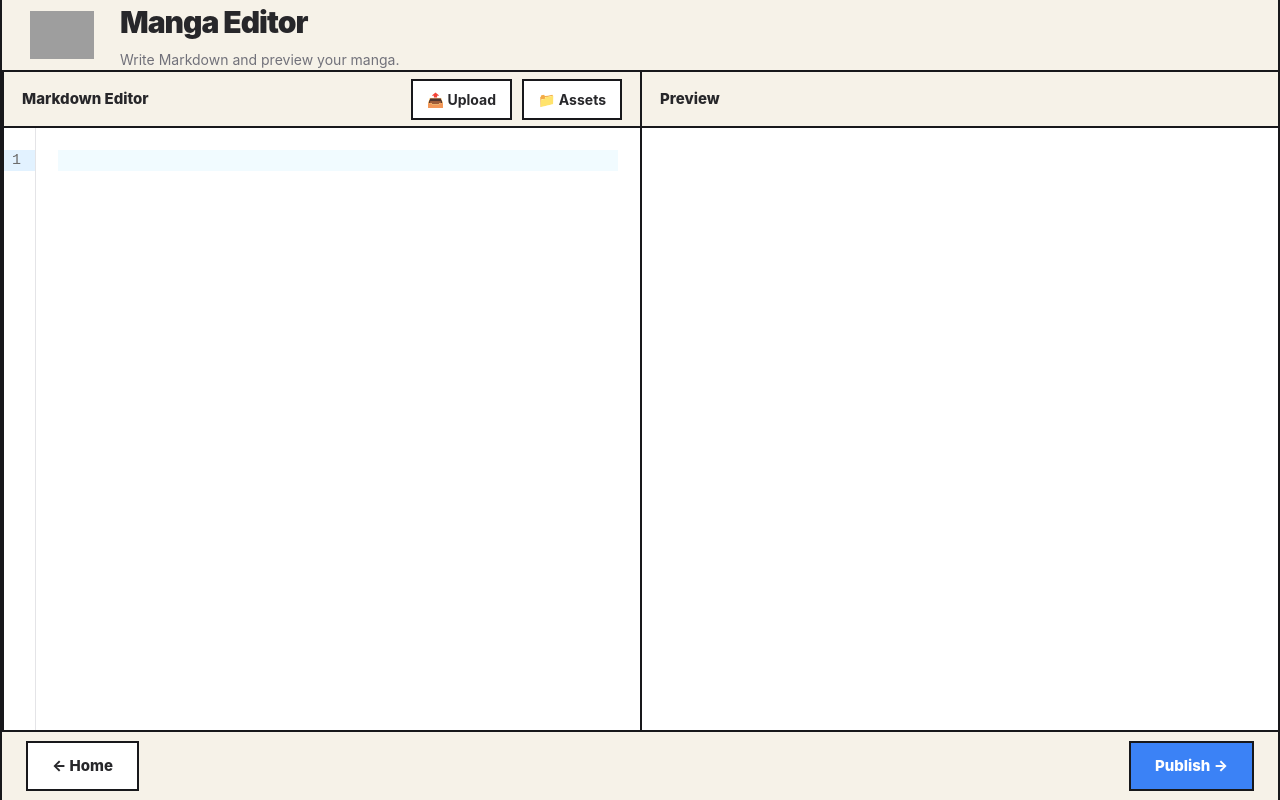
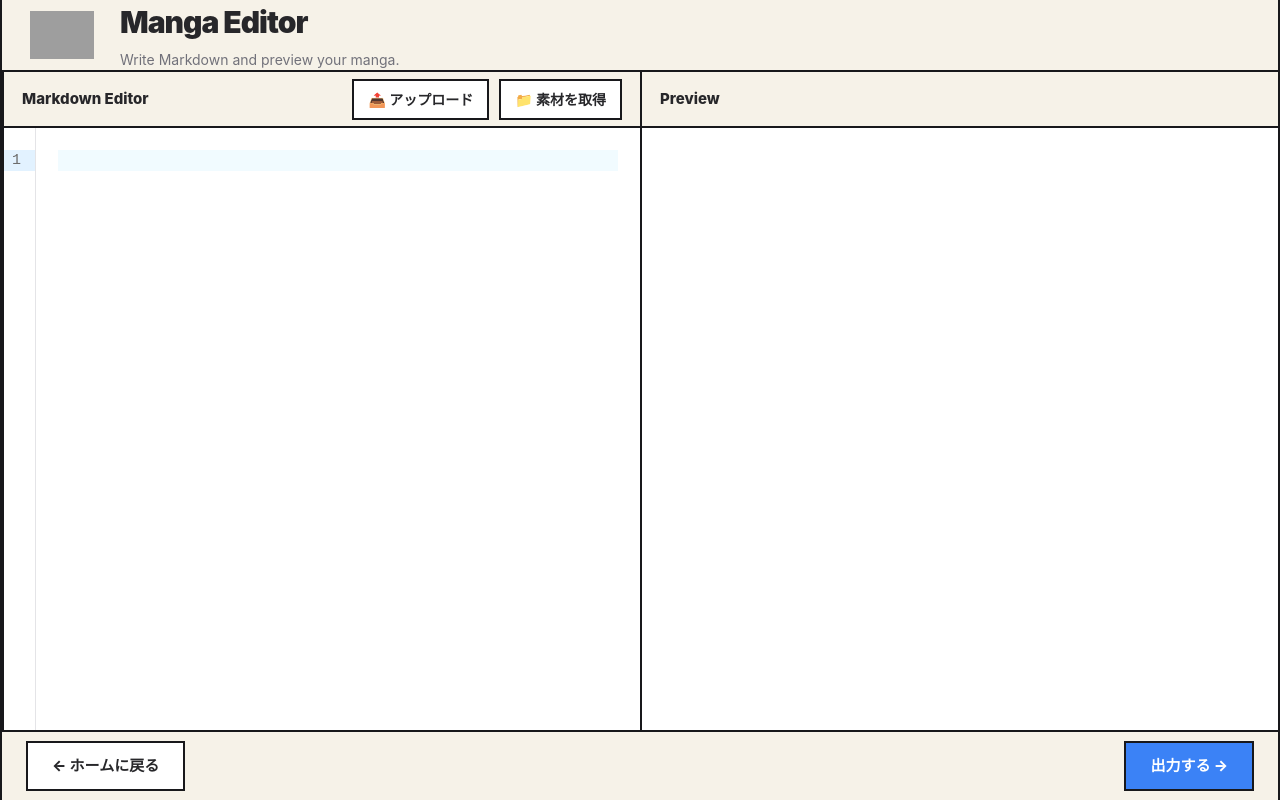
Before and after one commit to Koufuu15/MangaDown, a Vue app: page /write-md in a window 1280 px wide. Built offline with nearby package versions, Linux system fonts and the light colour scheme; grey boxes are pictures that could not be loaded.

Commit message:
要素を日本語化

```diff
--- a/src/assets/writeMD.css
+++ b/src/assets/writeMD.css
@@ -118,6 +118,7 @@
   font-weight:700;
   cursor:pointer;
   transition:.18s;
+  white-space: nowrap;
 }
 
 .write-md-toolbar-button:hover{
--- a/src/views/save.vue
+++ b/src/views/save.vue
@@ -84,7 +84,7 @@ const toggleView = () => {
 
       <aside class="save-actions">
         <section class="save-action-group">
-          <h2 class="save-action-title">Export</h2>
+          <h2 class="save-action-title">出力する</h2>
           <div class="save-button-grid">
             <button class="save-action-button" @click="exportMarkdown">Markdown</button>
             <button class="save-action-button" @click="exportHTML">HTML</button>
@@ -94,11 +94,11 @@ const toggleView = () => {
         </section>
 
         <section class="save-action-group">
-          <h2 class="save-action-title">Share</h2>
+          <h2 class="save-action-title">共有する</h2>
           <div class="save-button-grid">
             <button class="save-action-button" @click="shareX()">X</button>
             <button class="save-action-button" @click="shareFacebook()">Facebook</button>
-            <button class="save-action-button" @click="shareNative()">Share</button>
+            <button class="save-action-button" @click="shareNative()">その他</button>
           </div>
         </section>
       </aside>
--- a/src/views/writeMD.vue
+++ b/src/views/writeMD.vue
@@ -166,14 +166,14 @@ onMounted(() => {
               class="write-md-toolbar-button"
               @click="openImagePicker"
             >
-              📤 Upload
+              📤 アップロード
             </button>
 
             <button
               class="write-md-toolbar-button"
               @click="openAssetPicker"
             >
-              📁 Assets
+              📁 素材を取得
             </button>
 
             <input
@@ -226,14 +226,14 @@ onMounted(() => {
         class="write-md-secondary-button"
         @click="router.push('/')"
       >
-        ← Home
+        ← ホームに戻る
       </button>
 
       <button
         class="write-md-primary-button"
         @click="router.push('/save')"
       >
-        Publish →
+        出力する →
       </button>
     </footer>
 
```
